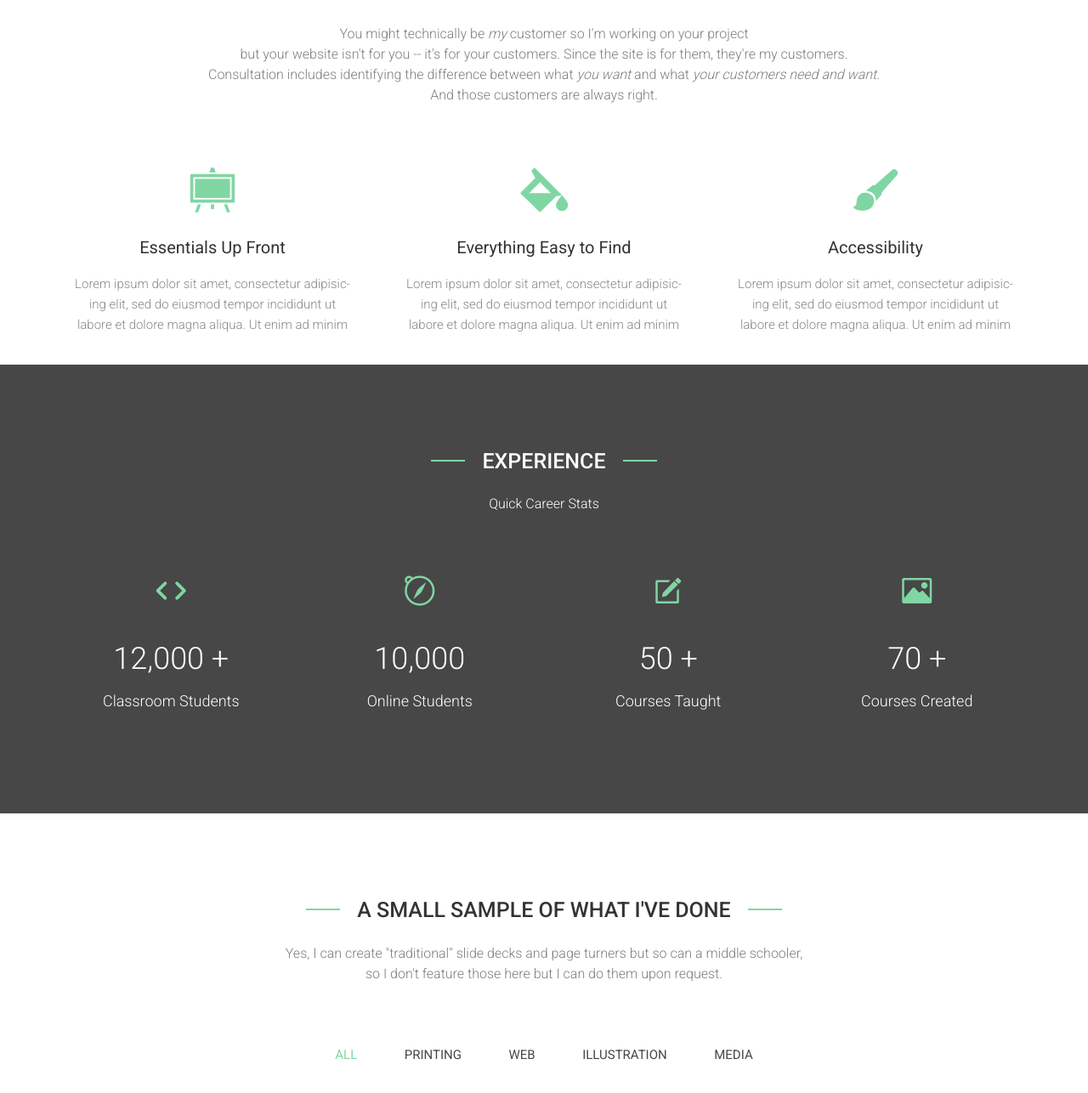
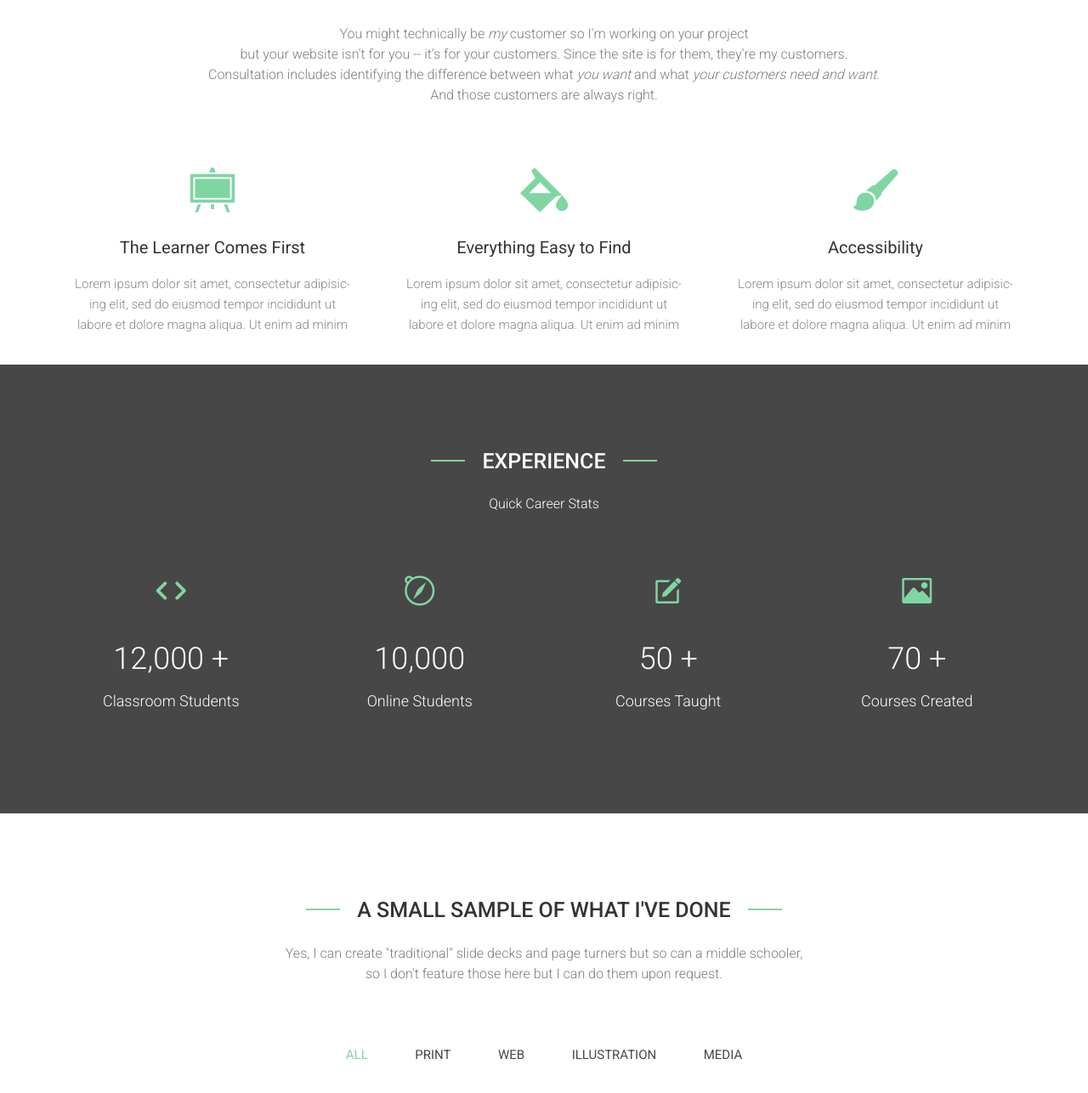
Before and after one commit to jotasprout/roxorsoxor2022-Q3, a plain HTML site: page index.html in a window 1280 px wide. Shown: the part 913-2199 px from the top of the page at 85% size. Drawn offline with Linux system fonts and the light colour scheme; files whose address does not match are found by name.

Commit message:
further customization to home page

```diff
--- a/index.html
+++ b/index.html
@@ -99,7 +99,7 @@
                         <div class="icon-box">
                             <i class="ion-easel"></i>
                         </div>
-                        <h4 class="wow fadeInUp" data-wow-delay=".3s">Essentials Up Front</h4>
+                        <h4 class="wow fadeInUp" data-wow-delay=".3s">The Learner Comes First</h4>
                         <p class="wow fadeInUp" data-wow-delay=".5s">Lorem ipsum dolor sit amet, consectetur adipisic-<br>ing elit, sed do eiusmod tempor incididunt ut <br> labore et dolore magna aliqua. Ut enim ad minim</p>
                     </div>
                 </div>
@@ -183,7 +183,7 @@
                         <div class="recent-work-mixMenu">
                             <ul>
                                 <li><button class="filter" data-filter="all">All</button></li>
-                                <li><button class="filter" data-filter=".category-1">Printing</button></li>
+                                <li><button class="filter" data-filter=".category-1">Print</button></li>
                                 <li><button class="filter" data-filter=".category-2">Web</button></li>
                                 <li><button class="filter" data-filter=".category-3">Illustration</button></li>
                                 <li><button class="filter" data-filter=".category-4">Media</button></li>
```
